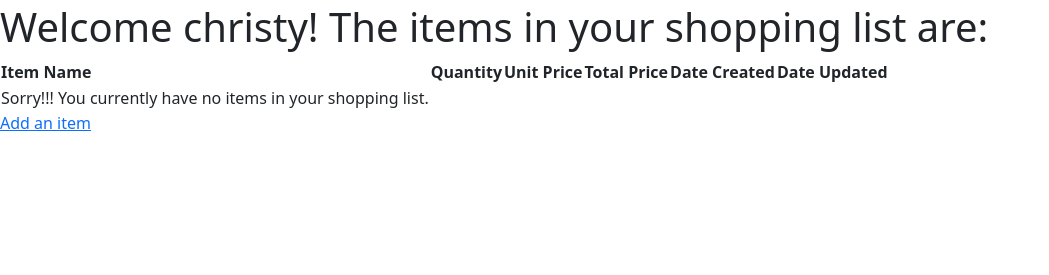
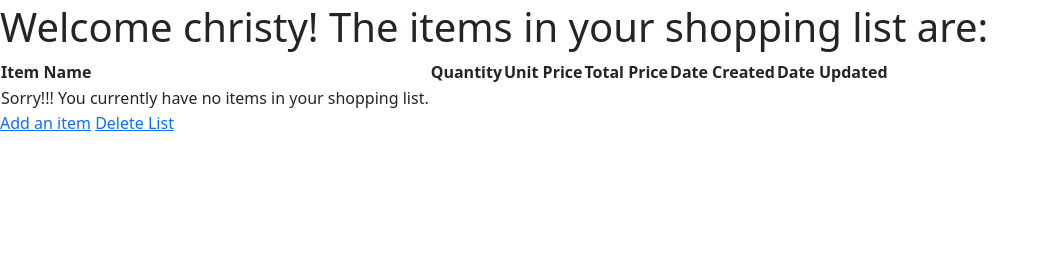
Before and after one commit to Eb0nY-April14/DjangoShoppingList, a Django app: page / in a window 1280 px wide. Shown: the part 525-800 px from the top of the page, without its empty margins (0-1049 px from the left). Run offline with Django 3.2, Linux system fonts and the light colour scheme; a user stored in the database is signed in; data that the repository does not hold is empty.

Commit message:
Implement the delete item & delete list views

```diff
--- a/django_shoppinglist/urls.py
+++ b/django_shoppinglist/urls.py
@@ -16,10 +16,10 @@ Including another URLconf
 from django.contrib import admin
 from django.urls import path, include
 from shoppinglist import views
-# We must add every class we create in views.py file to
-# the line after this comment
-# from shoppinglist.views import get_shopping_list, add_item, edit_item,
-# delete_item
+# We must add every class or function based views we create in views.py
+# file to the line after this comment but we've summed them all up there
+# cos it's getting too long
+from shoppinglist import views
 
 # We must add into this list the url path for every def function or class
 # we create in views.py file
@@ -30,4 +30,5 @@ urlpatterns = [
     path('add', views.add_item, name='add_item'),
     path('edit/<item_id>', views.edit_item, name='edit_item'),
     path('delete/<item_id>', views.delete_item, name='delete_item'),
+    path('deletelist', views.delete_list, name='delete_list'),
 ]
--- a/shoppinglist/templates/shoppinglist/shoppinglist.html
+++ b/shoppinglist/templates/shoppinglist/shoppinglist.html
@@ -11,7 +11,6 @@
                 <th>Total Price</th>
                 <th>Date Created</th>
                 <th>Date Updated</th>
-                <!--<th>Done Status</th>-->
             </tr>
         {% for shoppinglistitem in shoppinglistitems %}
         <!-- This will render in a table format the values of the 'shoppinglistitems' keys created within our 'context' variable in views.py -->
@@ -47,6 +46,7 @@
         {% endfor %}
         </table>
         <a href="/add">Add an item</a>
+        <a href="/deletelist">Delete List</a>
 
     {% else %} <!-- If user is not authenticated -->
     <p>
--- a/shoppinglist/views.py
+++ b/shoppinglist/views.py
@@ -48,3 +48,8 @@ def delete_item(request, item_id):
     listitem = ShoppingListItem.objects.get(pk=item_id)
     listitem.delete()
     return redirect('get_shopping_list')
+
+
+def delete_list(request):
+    ShoppingListItem.objects.all().delete()
+    return redirect('get_shopping_list')
```
